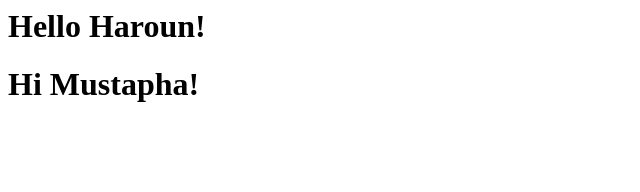
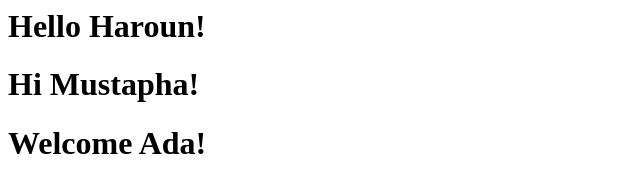
Before and after one commit to Haroogle/Introductions-2, a plain HTML site: page index.html in a window 1280 px wide. Shown: the whole page, without its empty margins (0-640 px from the left). Drawn offline with Linux system fonts and the light colour scheme.

Commit message:
New friend

```diff
--- a/index.html
+++ b/index.html
@@ -1,2 +1,3 @@
 <h1>Hello Haroun!</h1>
 <h1> Hi Mustapha! </h1>
+<h1> Welcome Ada! </h1>
```
